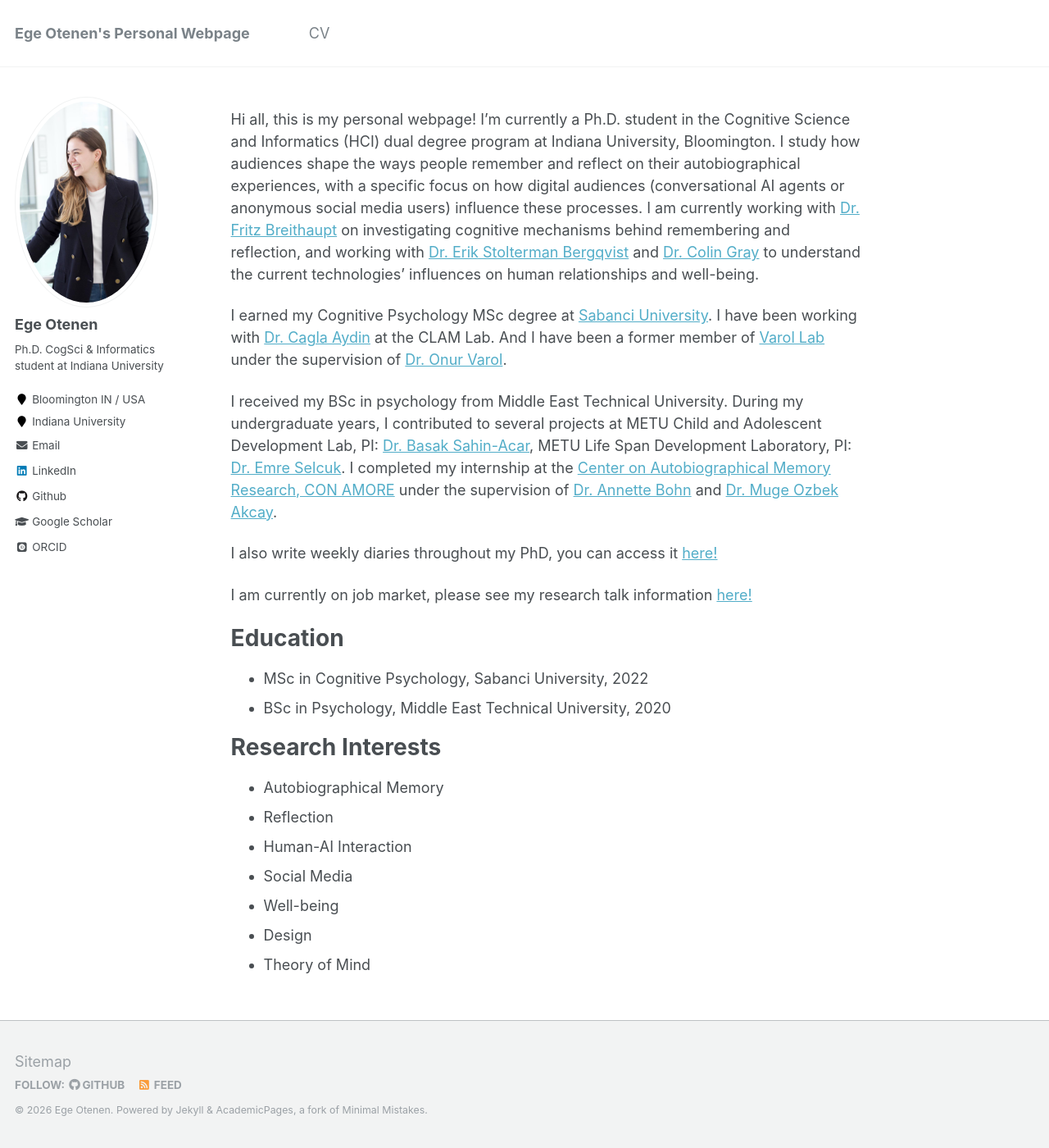
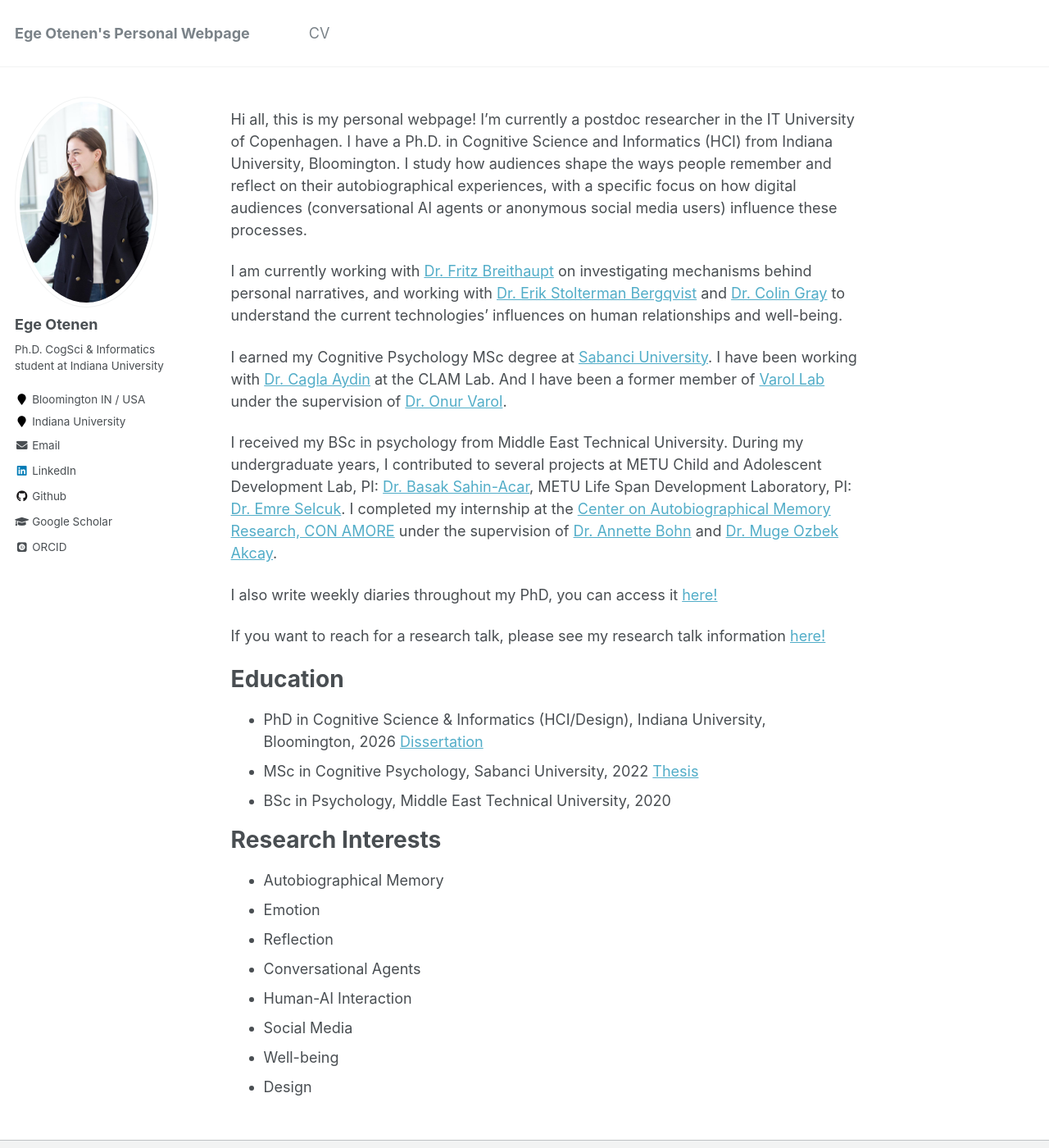
Before and after one commit to egeotenen/egeotenen.github.io, a Jekyll site: the page built from _pages/about.md, in a window 1280 px wide and 1400 px high. Shown: the whole window at 82% size. Built offline with Jekyll 4.4.1, drawn with Linux system fonts in a browser that asks for light colours; some web fonts are replaced.

Commit message:
update info

```diff
--- a/_pages/about.md
+++ b/_pages/about.md
@@ -8,8 +8,9 @@ redirect_from:
   - /about.html
 ---
 
-Hi all, this is my personal webpage! I'm currently a Ph.D. student in the Cognitive Science and Informatics (HCI) dual degree program at Indiana University, Bloomington. I study how audiences shape the ways people remember and reflect on their autobiographical experiences, with a specific focus on how digital audiences (conversational AI agents or anonymous social media users) influence these processes.
- I am currently working with [Dr. Fritz Breithaupt](https://www.experimentalhumanities.com/people) on investigating cognitive mechanisms behind remembering and reflection, and working with [Dr. Erik Stolterman Bergqvist](https://www.stoltermanbergqvist.com) and [Dr. Colin Gray](https://luddy.indiana.edu/contact/profile/index.html?Colin_Gray) to understand the current technologies' influences on human relationships and well-being.
+Hi all, this is my personal webpage! I'm currently a postdoc researcher in the IT University of Copenhagen. I have a Ph.D. in Cognitive Science and Informatics (HCI) from Indiana University, Bloomington. I study how audiences shape the ways people remember and reflect on their autobiographical experiences, with a specific focus on how digital audiences (conversational AI agents or anonymous social media users) influence these processes.
+
+ I am currently working with [Dr. Fritz Breithaupt](https://experimentalhumanities.com) on investigating mechanisms behind personal narratives, and working with [Dr. Erik Stolterman Bergqvist](https://www.stoltermanbergqvist.com) and [Dr. Colin Gray](https://luddy.indiana.edu/contact/profile/index.html?Colin_Gray) to understand the current technologies' influences on human relationships and well-being.
 
 I earned my Cognitive Psychology MSc degree at [Sabanci University](https://www.sabanciuniv.edu/). I have been working with [Dr. Cagla Aydin](https://fass.sabanciuniv.edu/en/faculty-members/detail/1980) at the CLAM Lab. And I have been a former member of [Varol Lab](https://varollab.com/) under the supervision of [Dr. Onur Varol](https://www.onurvarol.com/).
 
@@ -17,17 +18,21 @@ I received my BSc in psychology from Middle East Technical University. During my
 
 I also write weekly diaries throughout my PhD, you can access it [here!](https://sites.google.com/view/otenenege/2024-2025?authuser=0)
 
-I am currently on job market, please see my research talk information [here!](https://drive.google.com/file/d/1hzgCF-Vf6PDnADboJiV5Oiv5T35mGTUt/view?usp=share_link)
+If you want to reach for a research talk, please see my research talk information [here!](https://drive.google.com/file/d/1hzgCF-Vf6PDnADboJiV5Oiv5T35mGTUt/view?usp=share_link)
+
+
 
 # Education
-* MSc in Cognitive Psychology, Sabanci University, 2022
+* PhD in Cognitive Science & Informatics (HCI/Design), Indiana University, Bloomington, 2026 [Dissertation](https://drive.google.com/file/d/1mXh44gSYNa_yomVyP1N-w_DagtF-9DHM/view?usp=share_link)
+* MSc in Cognitive Psychology, Sabanci University, 2022 [Thesis](https://drive.google.com/file/d/1cAuk9ViWg6QKpJ-8FdpKsq4tOVJEwPZ2/view?usp=share_link)
 * BSc in Psychology, Middle East Technical University, 2020
 
 # Research Interests
 * Autobiographical Memory
+* Emotion
 * Reflection
+* Conversational Agents
 * Human-AI Interaction
 * Social Media
 * Well-being
 * Design
-* Theory of Mind
```
